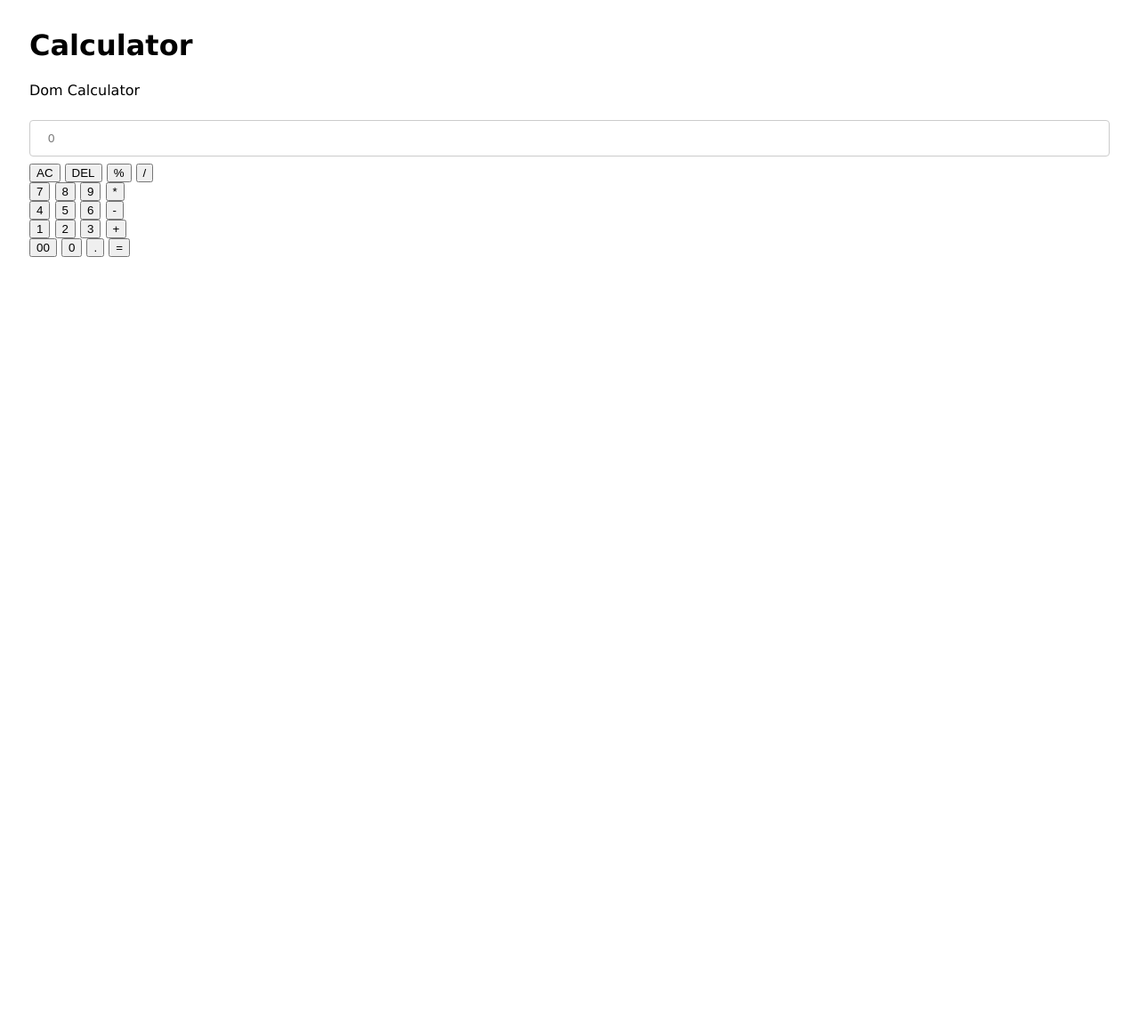
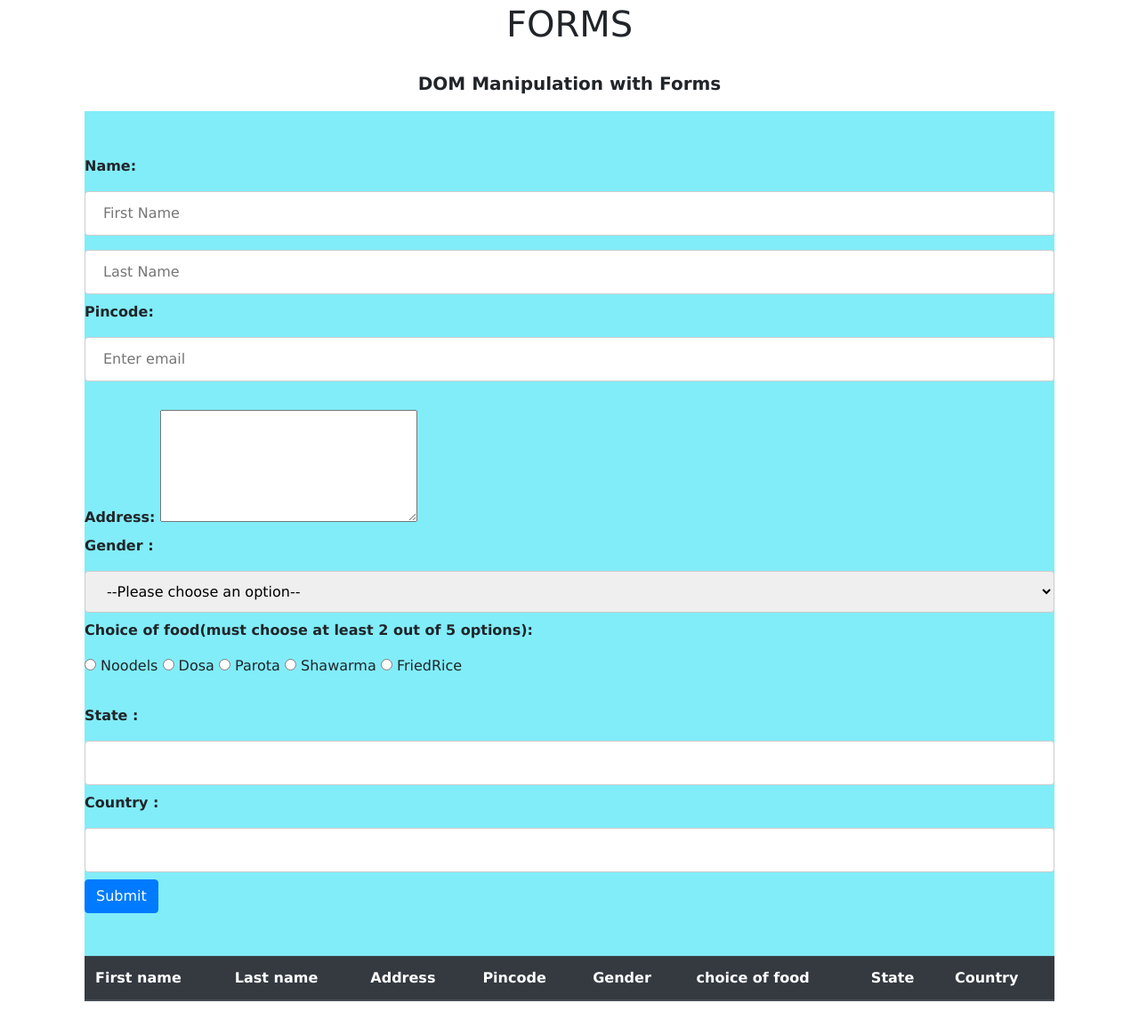
Before and after one commit to Ganesh-palraj/DOM--Day--3-task-1, a plain HTML site: page index.html in a window 1280 px wide. Shown: the part 22-1186 px from the top of the page at 89% size. Before the commit the page ends 800 px from the top, so only its background shows below. Drawn offline with nearby package versions, Linux system fonts and the light colour scheme.

Commit message:
Update index.html

```diff
--- a/index.html
+++ b/index.html
@@ -1,55 +1,109 @@
 <!DOCTYPE html>
 <html lang="en">
+
 <head>
-    <meta charset="UTF-8" />
-    <meta http-equiv="X-UA-Compatible" content="IE=edge" />
-    <meta name="viewport" content="width=device-width, initial-scale=1.0" />
-    <link rel="stylesheet" href="style.css" />
-    <title>Calculator</title>
+  <meta charset="UTF-8">
+  <meta http-equiv="X-UA-Compatible" content="IE=edge">
+  <meta name="viewport" content="width=device-width, initial-scale=1.0">
+  <title>Forms</title>
+  <link rel="stylesheet" href="https://cdn.jsdelivr.net/npm/bootstrap@4.6.0/dist/css/bootstrap.min.css"
+    integrity="sha384-B0vP5xmATw1+K9KRQjQERJvTumQW0nPEzvF6L/Z6nronJ3oUOFUFpCjEUQouq2+l" crossorigin="anonymous">
 </head>
+
 <body>
   <div class="container">
+    <h1 id="title" class="text-center">FORMS</h1>
     <div>
-            <h1 id="title" class="text-center">Calculator</h1>
-            <p id="description">Dom Calculator</p>
-        </div>
-        <div class="calculator">
-        <input type="text" id="result" placeholder="0" />
-        <div>
-          <button class="button operator" id="clear">AC</button>
-          <button class="button operator">DEL</button>
-          <button class="button operator">%</button>
-          <button class="button operator">/</button>
-        </div>
-        <div>
-          <button class="button">7</button>
-          <button class="button">8</button>
-          <button class="button">9</button>
-          <button class="button operator">*</button>
-        </div>
-        <div>
-          <button class="button">4</button>
-          <button class="button">5</button>
-          <button class="button">6</button>
-          <button class="button operator" id="subtract">-</button>
-        </div>
-        <div>
-          <button class="button" id="1">1</button>
-          <button class="button" id="2">2</button>
-          <button class="button" id="3">3</button>
-          <button class="button operator" id="add">+</button>
+
+      <!--heading-->
+      <p class="heading" id="description"><b>DOM Manipulation with Forms</b></p>
+
+      <!-- form  -->
+      <form id="form" class="form">
+        <div class="form-group">
+
+          <!-- Name -->
+
+          <label id="name-label" for="fname , lname"><b>Name:</b></label><br>
+          <input type="text" id="first-name" name="fname" placeholder="First Name" required><br>
+          <input type="text" id="last-name" name="lname" placeholder="Last Name" required><br>
+
+          <!--Pincode-->
+          <label for="pincode"><b>Pincode:</b></label><br>
+          <input type="text" id="pincode" name="pincode" placeholder="Enter email" required><br>
+          <br>
+
+          <!-- Address textarea -->
+          <label for="comments"><b>Address:</b></label>
+          <textarea id="address" name="address" rows="5" cols="33"
+          placeholder="Enter Address" >
+          </textarea>
+
+          <br>
+
+          <!--Gender-->
+          <label for="gender-select"><b>Gender :</b></label><br>
+          <select name="gender-select" id="gender-select">
+            <option value="gender">--Please choose an option--</option>
+            <option value="Male">Male</option>
+            <option value="Female">Female</option>
+            <option value="Others">Others</option>
+          </select>
+
+          <!--food-->
+          <p class="FoodCB"><b>Choice of food(must choose at least 2 out of 5 options):</b></p>
+          <div class="options">
+            <input type="radio" id="food1" value="noodels" name="noodles">
+            <label for="noodels">Noodels</label>
+            <input type="radio" id="food2" value="Dosa" name="Dosa">
+            <label for="Dosa">Dosa</label>
+            <input type="radio" id="food3" value="Parota" name="Parota">
+            <label for="Parota">Parota</label>
+            <input type="radio" id="food4" value="Shawarma" name="shawarma">
+            <label for="Shawarma">Shawarma</label>
+            <input type="radio" id="food5" value="FriedRice" name="FriedRice">
+            <label for="FriedRice">FriedRice</label>
           </div>
 
+          <br>
+
+          <!--State-->
+          <label for="state"><b>State :</b></label><br>
+          <input type="text" id="state" name="state" required><br>
+
+          <!--Country-->
+          <label for="country"><b>Country :</b></label><br>
+          <input type="text" id="country" name="country" required><br>
+
+          <!--Submit Button-->
+          <button id="submit" class="btn btn-primary" value="Submit" onclick={validate()}>Submit</button>
           <div>
-          <button class="button">00</button>
-          <button class="button">0</button>
-          <button class="button">.</button>
-          <button class="button equalBtn" id="equal">=</button>
+
+          <br>
+          <br>
+
+          <!--Table to filled when submited-->
+          <table class="table" id="datastored">
+            <thead class="thead thead-dark">
+              <tr>
+                <th scope="col">First name</th>
+                <th scope="col">Last name</th>
+                <th scope="col">Address</th>
+                <th scope="col">Pincode</th>
+                <th scope="col">Gender</th>
+                <th scope="col">choice of food</th>
+                <th scope="col">State</th>
+                <th scope="col">Country</th>
+              </tr>
+            </thead>
+            <tbody class="tbody"></tbody>
+          </table>
         </div>
-      </div>
-    </div>
+      </form>
 
   <script src="https://app.zenclass.in/sheets/v1/js/zen/suite/bundle.js"></script>
+  <link rel="stylesheet" href="style.css">
   <script src="script.js"></script>
 </body>
+
 </html>
```
Lines whose indentation alone changed are shown as unchanged.
